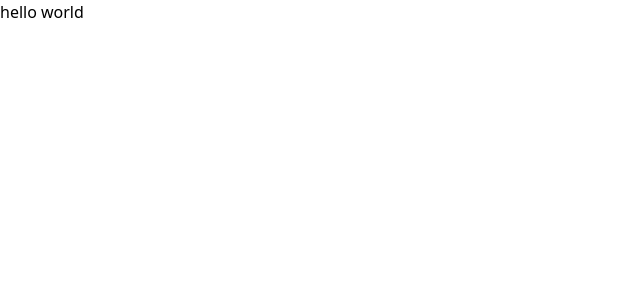
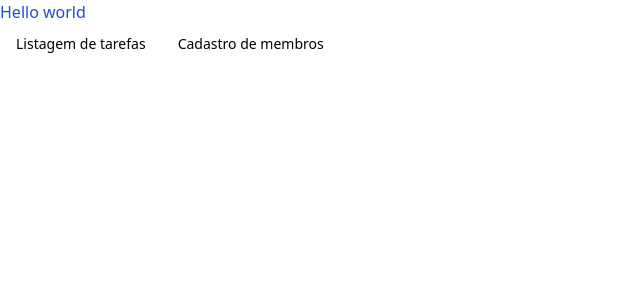
Before and after one commit to breno-gabriel/Desafio-NodeJs-toList, a React (Vite) app in the folder frontend/: page / in a window 1280 px wide. Shown: the top 300 px of the page, without its empty margins (0-640 px from the left). Built offline with nearby package versions, Linux system fonts and the light colour scheme.

Commit message:
:bug: fix: fixing tailwindcss not applying error

```diff
--- a/frontend/src/index.css
+++ b/frontend/src/index.css
@@ -1,3 +1,7 @@
 @tailwind base;
 @tailwind components;
 @tailwind utilities;
+
+/* @import "tailwindcss/base";
+@import "tailwindcss/components";
+@import "tailwindcss/utilities"; */
--- a/frontend/src/main.tsx
+++ b/frontend/src/main.tsx
@@ -1,6 +1,5 @@
 import React from 'react'
 import ReactDOM from 'react-dom/client'
-import App from './App.tsx'
 import './index.css'
 import Home from './pages/Home.tsx'
 
--- a/frontend/src/pages/Home.tsx
+++ b/frontend/src/pages/Home.tsx
@@ -1,9 +1,15 @@
+import { Button } from "@/components/ui/button";
+
 function Home() {
 
     return (
 
         <div>
-            hello world
+
+            <p className="text-blue-700">Hello world</p>
+
+            <Button>Listagem de tarefas</Button>
+            <Button>Cadastro de membros</Button>
         </div>
 
     );
--- a/frontend/vite.config.ts
+++ b/frontend/vite.config.ts
@@ -1,6 +1,8 @@
 import path from "path"
 import { defineConfig } from 'vite'
 import react from '@vitejs/plugin-react'
+import tailwindcss from "tailwindcss";
+
 
 // https://vitejs.dev/config/
 export default defineConfig({
@@ -10,4 +12,9 @@ export default defineConfig({
       "@": path.resolve(__dirname, "./src"),
     },
   },
+  css: {
+    postcss: {
+      plugins: [tailwindcss()],
+    },
+  },
 })
```
Also changed, not shown: 1 other file (tests, documents, lock files or other folders).
